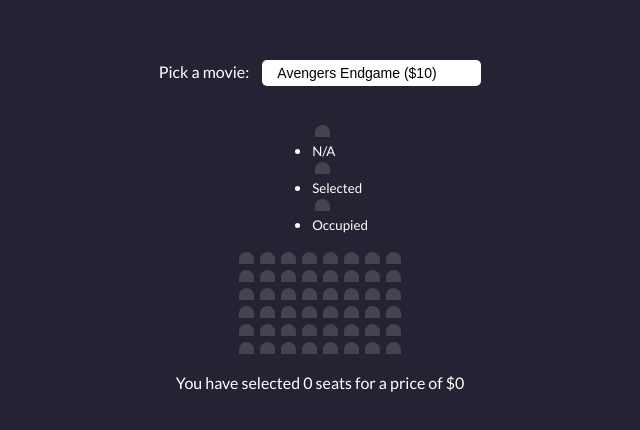
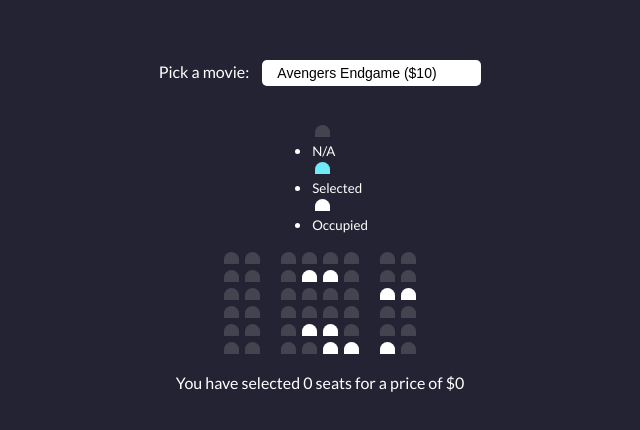
Before and after one commit to GregM1991/Brad_Trav_Sites, a plain HTML site: page 2movieSeatBooking/index.html in a window 1280 px wide. Shown: the part 176-606 px from the top of the page, without its empty margins (320-960 px from the left). Drawn offline with Linux system fonts and the light colour scheme.

Commit message:
Added styling for the seats

```diff
--- a/2movieSeatBooking/style.css
+++ b/2movieSeatBooking/style.css
@@ -41,6 +41,19 @@ body {
 	border-top-right-radius: 10px;
 }
 
+.seat.selected {
+	background-color: #6feaf6;
+}
+
+.seat.occupied {
+	background-color: #fff;
+}
+
+.seat:nth-of-type(2),
+.seat:nth-of-type(6) {
+	margin-right: 18px;
+}
+
 .row {
 	display: flex;
 }
```
